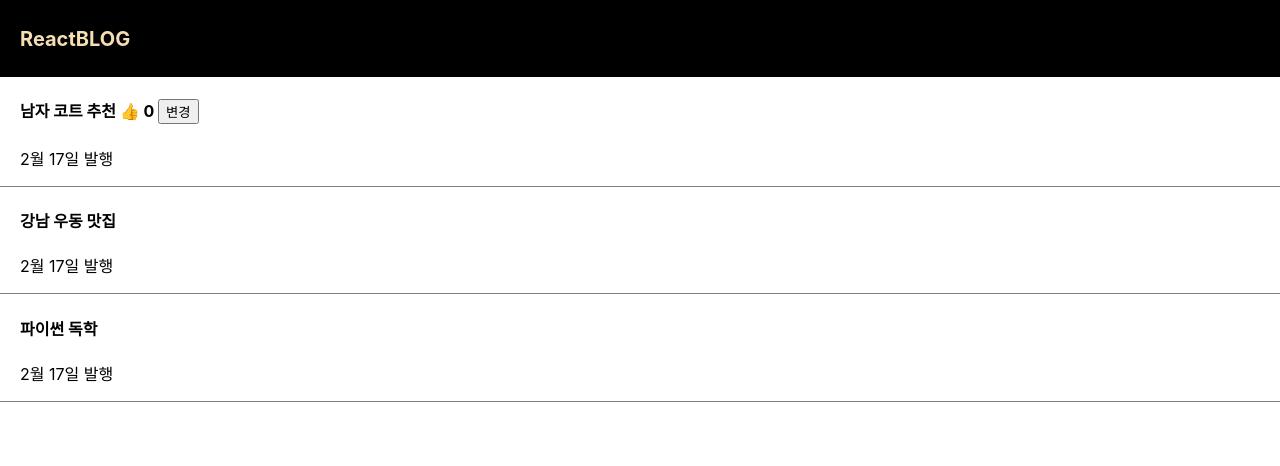
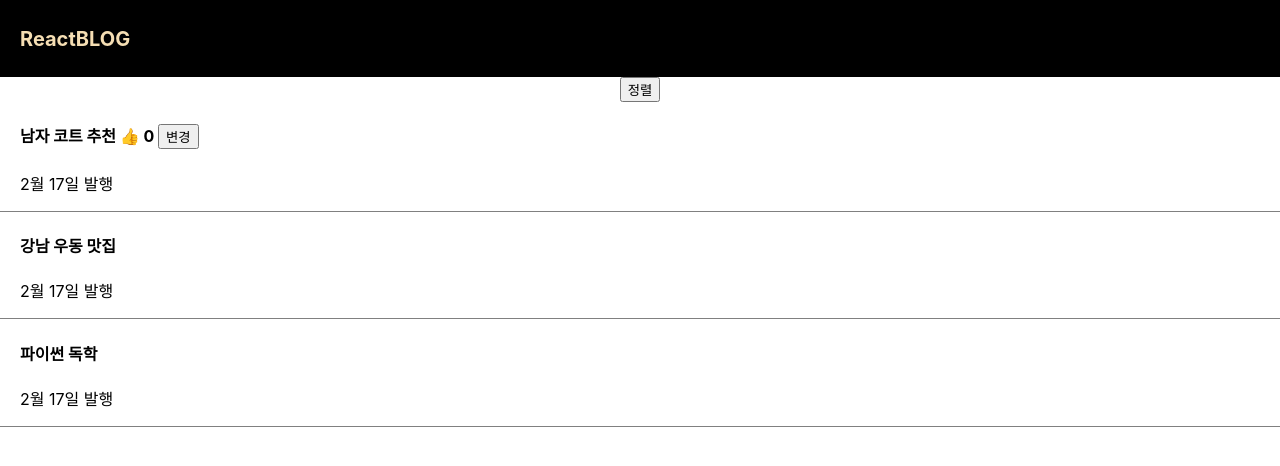
Before and after one commit to kim-song-jun/ReactProject, a React (Create React App) app in the folder blog/: page / in a window 1280 px wide. Shown: the top 466 px of the page. Built offline with nearby package versions, Linux system fonts and the light colour scheme.

Commit message:
[ADD] 0724 array, object state 변경하는 법

```diff
--- a/blog/src/App.js
+++ b/blog/src/App.js
@@ -38,6 +38,16 @@ function App() {
       <div className='black-nav'>
         <h4 style={myStyle}>{blogTitle}</h4>
       </div>
+
+      <button
+        onClick={() => {
+          let copy = [...titles];
+          copy.sort();
+          setTitles(copy);
+        }}
+      >
+        정렬
+      </button>
       <div className='list'>
         <h4>
           {titles[0]}{' '}
@@ -53,8 +63,12 @@ function App() {
           {likes[0]}{' '}
           <button
             onClick={() => {
+              // ...문법: array의 [], object의 {}를 벗김
               let copy = [...titles];
               copy[0] = '여자 코트 추천';
+              // state 변경 함수 특징
+              // 1. 기존 state === 신규 state일 경우 변경 x
+              // 2. array/object 특징(레퍼런스)
               setTitles(copy);
             }}
           >
```
